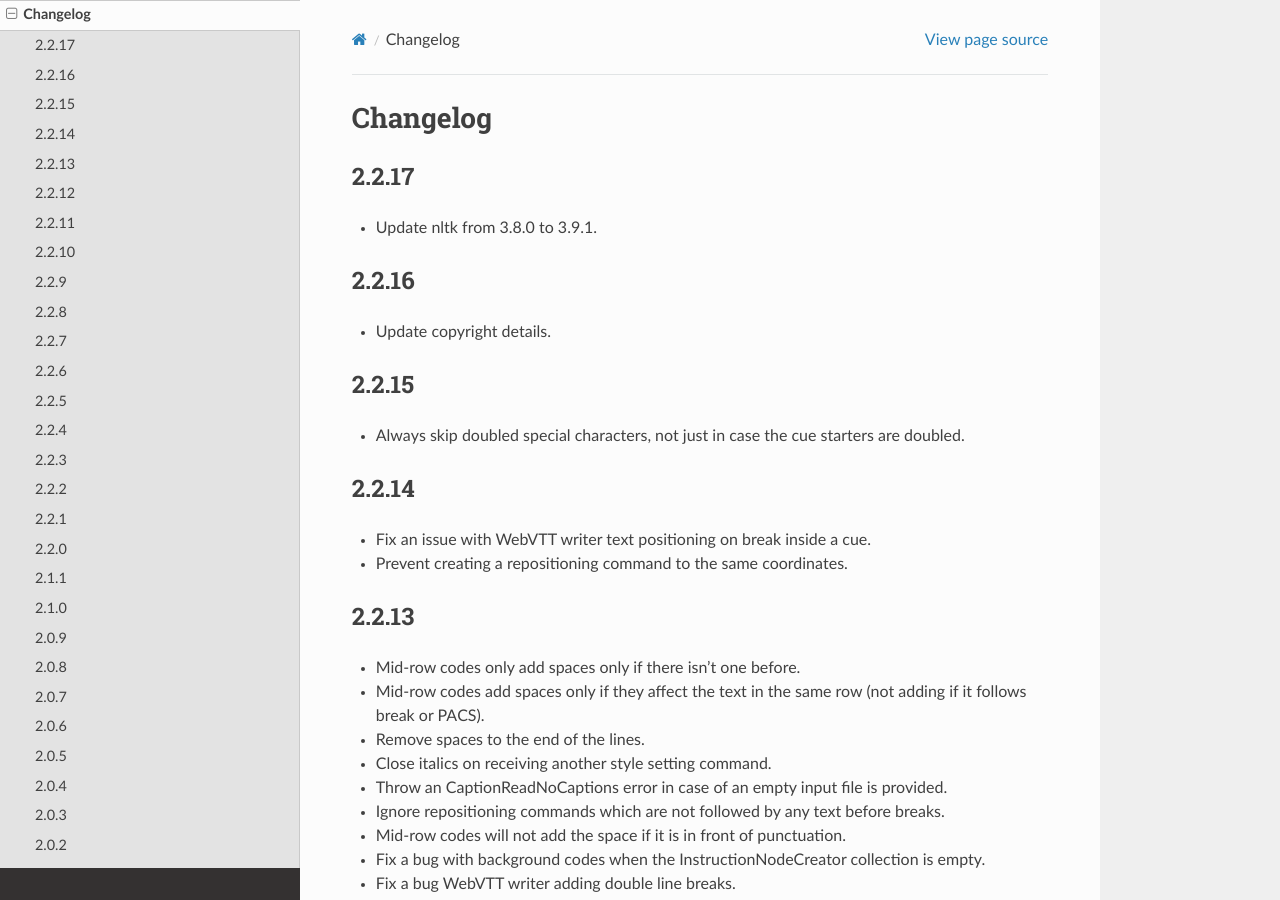
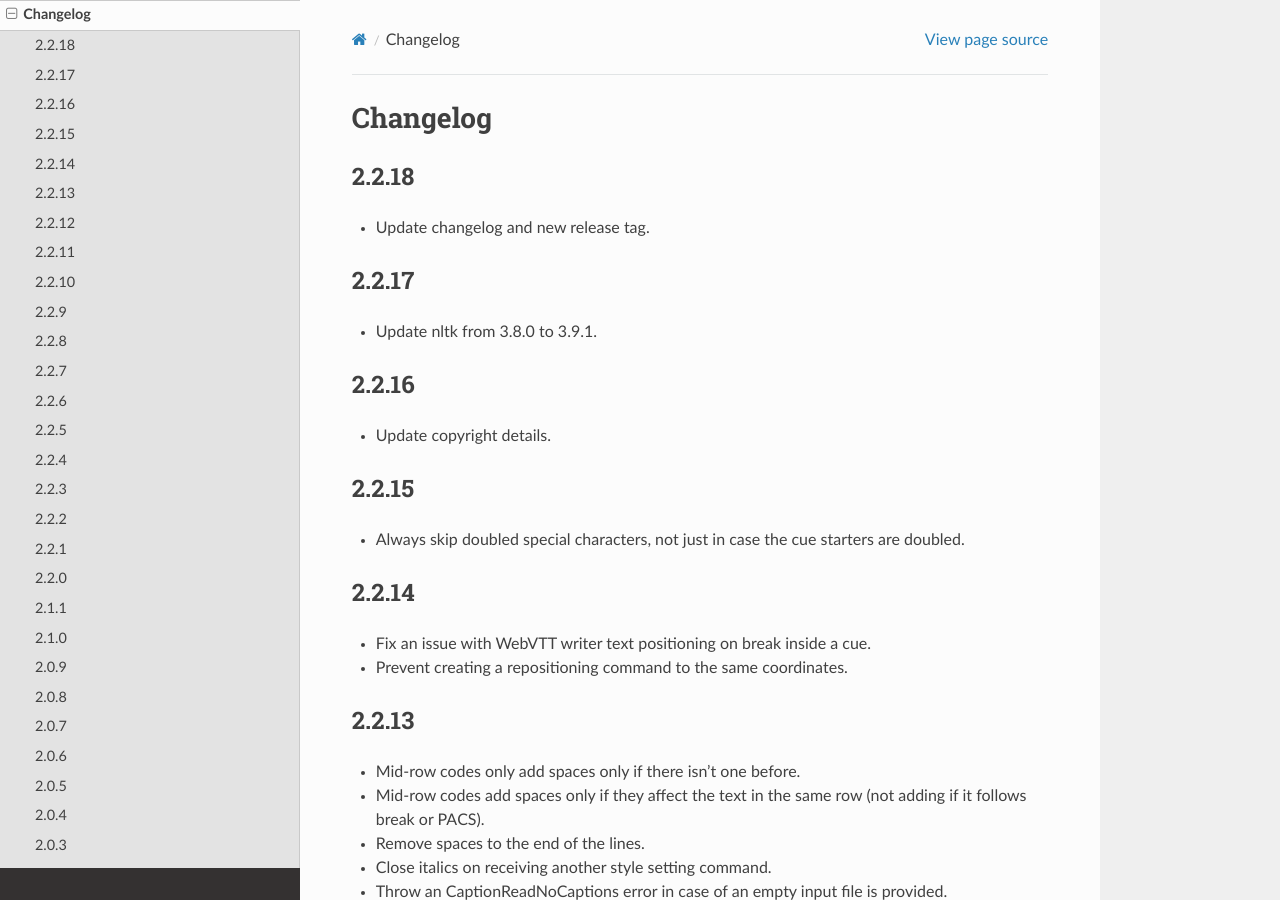
Before and after one commit to pbs/pycaption, a Sphinx documentation site: the page built from docs/changelog.rst, in a window 1280 px wide and 900 px high. Built offline with Sphinx 7.4.7 and the Read the Docs theme 3.1.0, drawn with Linux system fonts in a browser that asks for light colours.

Commit message:
bump version to 2.2.18 in setup and conf and update changelog

```diff
--- a/docs/changelog.rst
+++ b/docs/changelog.rst
@@ -1,5 +1,9 @@
 Changelog
 ---------
+2.2.18
+^^^^^^
+- Update changelog and new release tag.
+
 2.2.17
 ^^^^^^
 - Update nltk from 3.8.0 to 3.9.1.
--- a/docs/conf.py
+++ b/docs/conf.py
@@ -53,9 +53,9 @@ copyright = '2012-2025, PBS.org ' \
 # built documents.
 #
 # The short X.Y version.
-version = '2.2.17'
+version = '2.2.18'
 # The full version, including alpha/beta/rc tags.
-release = '2.2.17'
+release = '2.2.18'
 
 # The language for content autogenerated by Sphinx. Refer to documentation
 # for a list of supported languages.
--- a/setup.py
+++ b/setup.py
@@ -20,7 +20,7 @@ transcript_dependencies = ["nltk==3.9.1"]
 
 setup(
     name="pycaption",
-    version="2.2.17",
+    version="2.2.18",
     description="Closed caption converter",
     long_description=open(README_PATH).read(),
     author="Joe Norton",
```
